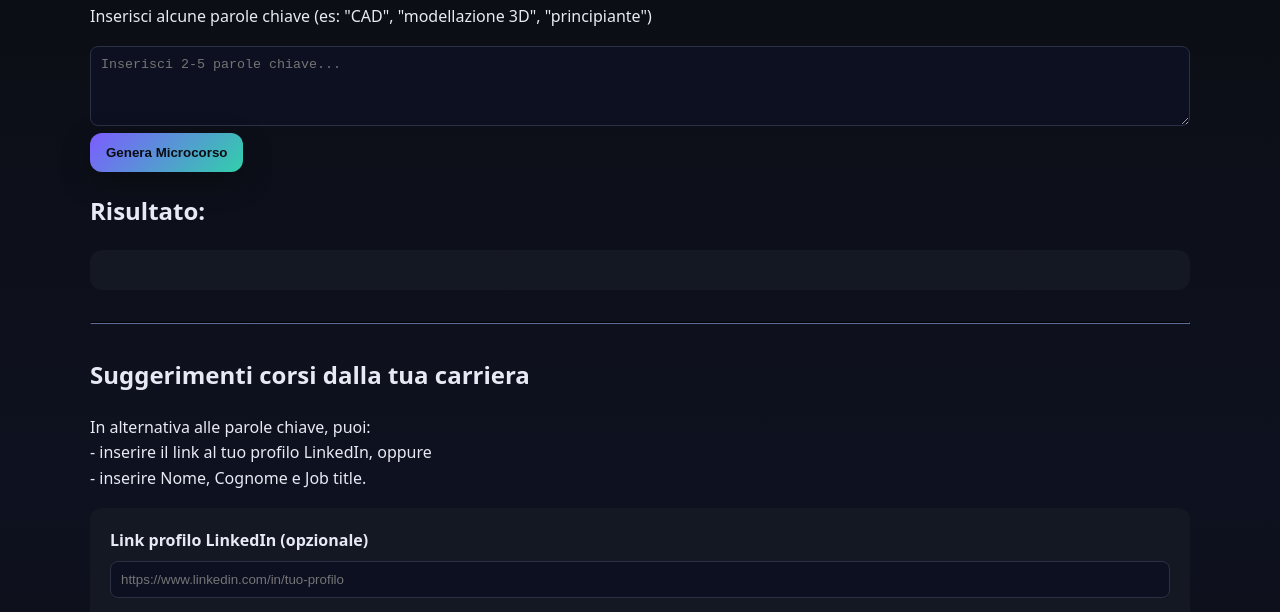
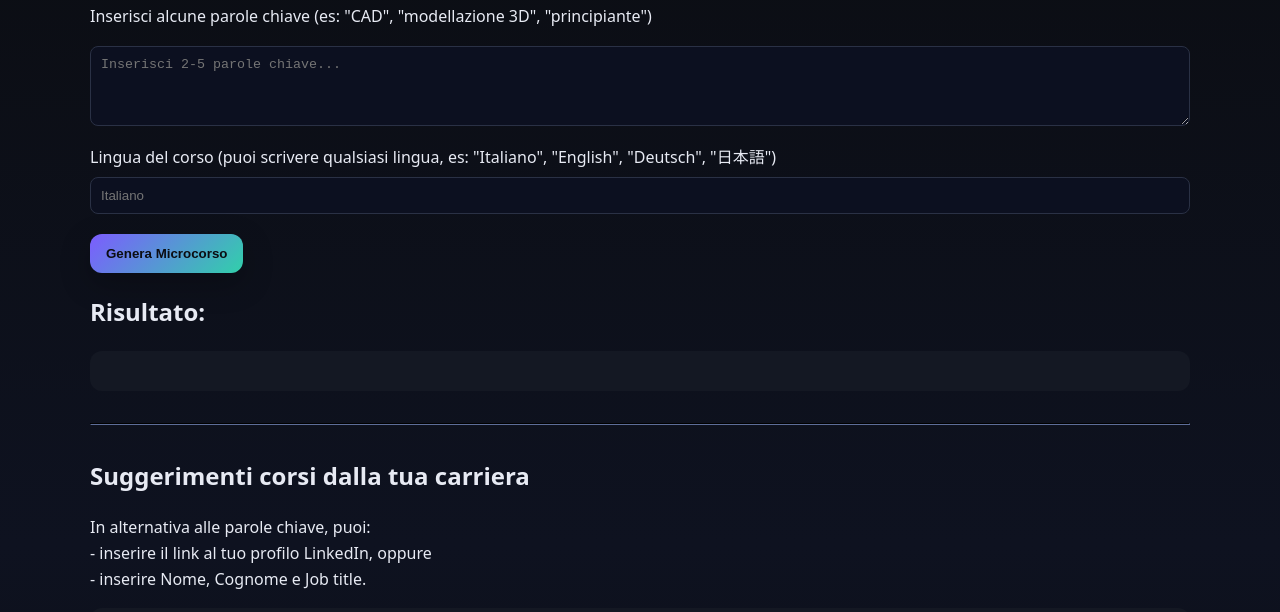
Before and after one commit to pianoman91/eleviai, a plain HTML site: page prova.html in a window 1280 px wide. Shown: the part 130-742 px from the top of the page. Drawn offline with Linux system fonts and the light colour scheme.

Commit message:
Add course language input field to prova.html
Added a language selection input for course language.

```diff
--- a/prova.html
+++ b/prova.html
@@ -43,6 +43,19 @@
     <textarea id="keywords"
       placeholder="Inserisci 2-5 parole chiave..."
       data-en="Enter 2–5 keywords..."></textarea>
+
+<!-- NUOVO: scelta lingua del corso -->
+<div style="margin:12px 0 20px;">
+  <label for="courseLanguage">
+    Lingua del corso (puoi scrivere qualsiasi lingua, es: "Italiano", "English", "Deutsch", "日本語")
+  </label><br>
+  <input
+    type="text"
+    id="courseLanguage"
+    placeholder="Italiano"
+    style="width:100%; margin-top:6px; padding:10px; border-radius:8px; border:1px solid #2a3145; background:#0c1020; color:white;"
+  />
+</div>
 
     <button class="btn" id="generate">
       <span class="lang-it">Genera Microcorso</span>
```
